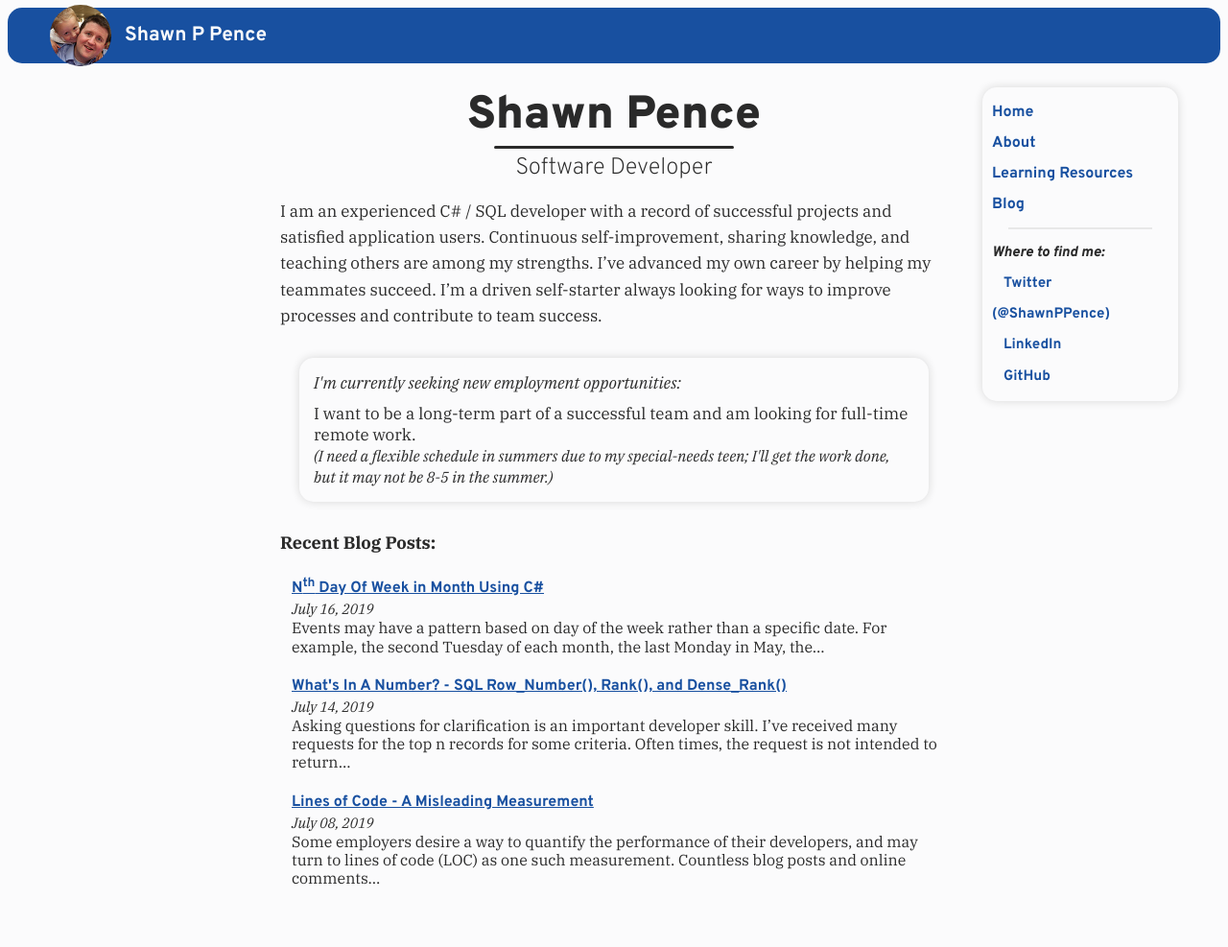
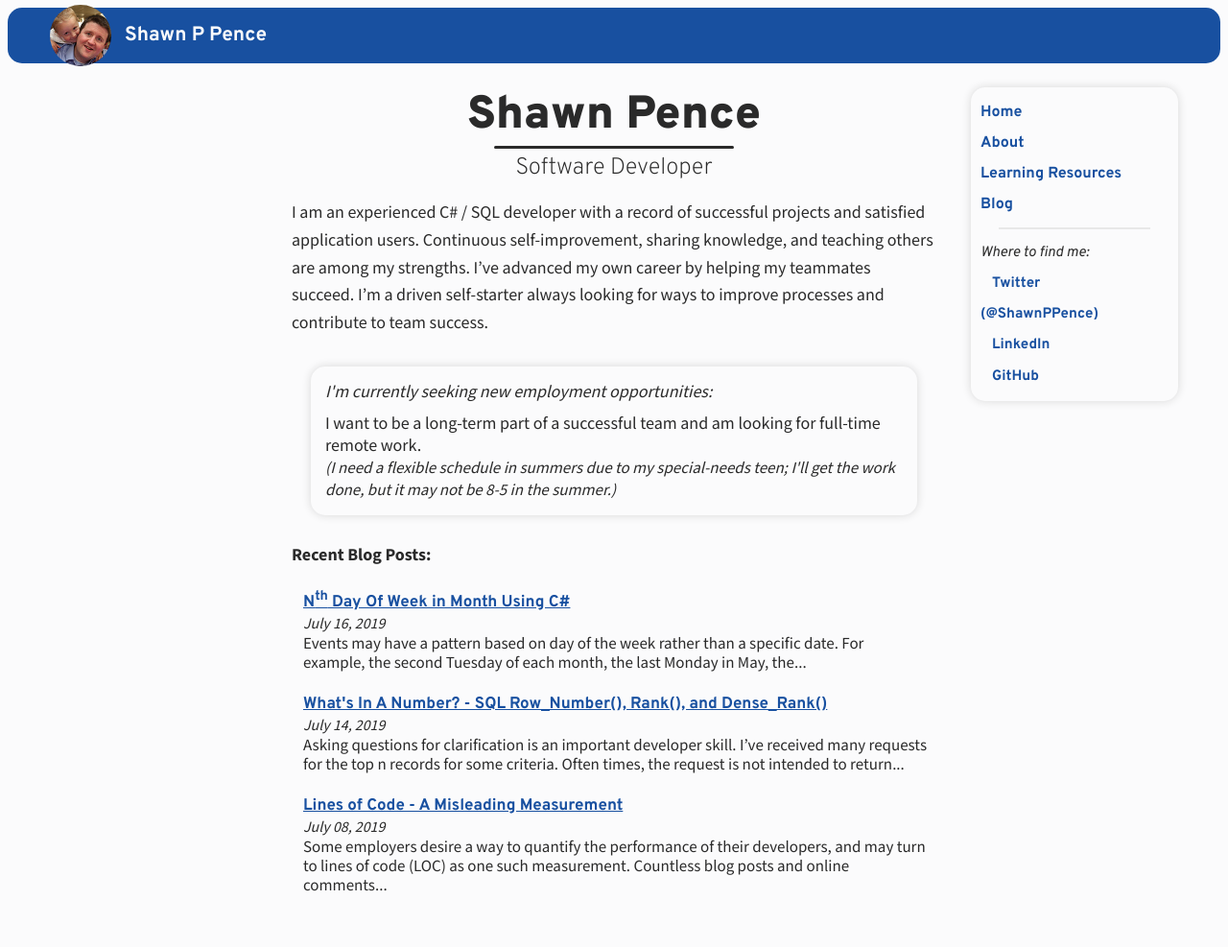
Before and after one commit to ShawnPence/shawnpence.github.io, a Jekyll site: the page built from index.html, in a window 1280 px wide. Shown: the whole page at 96% size. Built offline with Jekyll 4.4.1, drawn with Linux system fonts in a browser that asks for light colours.

Commit message:
font and formatting

```diff
--- a/_layouts/default.html
+++ b/_layouts/default.html
@@ -20,7 +20,7 @@
 
         <!-- fonts -->
         <link href="https://fonts.googleapis.com/css?family=Overpass:200,400,700,400italic,700italic,800,800italic,900&display=swap" rel="stylesheet">
-        <link href="https://fonts.googleapis.com/css?family=IBM+Plex+Serif:400,700,400italic,700italic,800,800italic&display=swap" rel="stylesheet">
+        <link href="https://fonts.googleapis.com/css?family=Mada:400,700,400italic,700italic,800,800italic&display=swap" rel="stylesheet">
         <link href="https://fonts.googleapis.com/css?family=Roboto+Mono:400,400italic,500,500italic,700,700italic&display=swap" rel="stylesheet">
         {% if page.font-files.size > 0 %}
         {% for font in page.font-files %}
@@ -125,7 +125,7 @@
                     {% include navigation.html %}
                     <hr class="nav-separator" />
                     <span class="smaller-text">
-                        <span class="boldest"><em>Where to find me:</em></span><br>
+                        <span class="nobold"><em>Where to find me:</em></span><br>
                         <a href="https://www.twitter.com/{{ site.social-links.twitter }}" class="lr-pad">Twitter (@ShawnPPence)</a><br>
                         <a href="https://www.linkedin.com/in/{{ site.social-links.linkedin }}/" class="lr-pad">LinkedIn</a><br>
                         <a href="https://github.com/{{ site.social-links.github }}" class="lr-pad">GitHub</a><br>
--- a/css/main.css
+++ b/css/main.css
@@ -1,6 +1,6 @@
 body {
     display: block;
-    font-family: 'IBM Plex Serif', 'Times New Roman', Times, serif;
+    font-family: 'Mada', Arial, Helvetica, sans-serif;
     color: #2a2a2a;
     background-color: #fbfbfc
 }
@@ -79,9 +79,13 @@ h1,h2,h3,h4,h5,h6
 }
 
 .navigation {
-    font-size: 1em;
+    font-size: 1rem;
     line-height: 2;
     font-weight: bold;
+}
+
+.nobold {
+    font-weight: 400;
 }
 
 .flex-container{
@@ -116,6 +120,7 @@ h1,h2,h3,h4,h5,h6
     border-color: #ffffff;
     text-align: center;
     color: #ffffff;
+    border-radius: 4px;
 }
 .menu-line {
     display: block;
@@ -361,7 +366,7 @@ td, th {
     }
     .content
     {
-        font-size: 1.0625em;
+        font-size: 1.125rem;
     }
     .page-footer {
         display: none;
@@ -369,12 +374,12 @@ td, th {
 }
 @media screen and (min-width: 1200px) {
     .body-container {
-        width: 58%;
-        margin-left: 21%;
+        width: 56%;
+        margin-left: 22%;
         margin-right: 3%;
     }
     #NavBar {
-        width: 17%;
+        width: 18%;
         margin-right:1%
     }
 }
```
